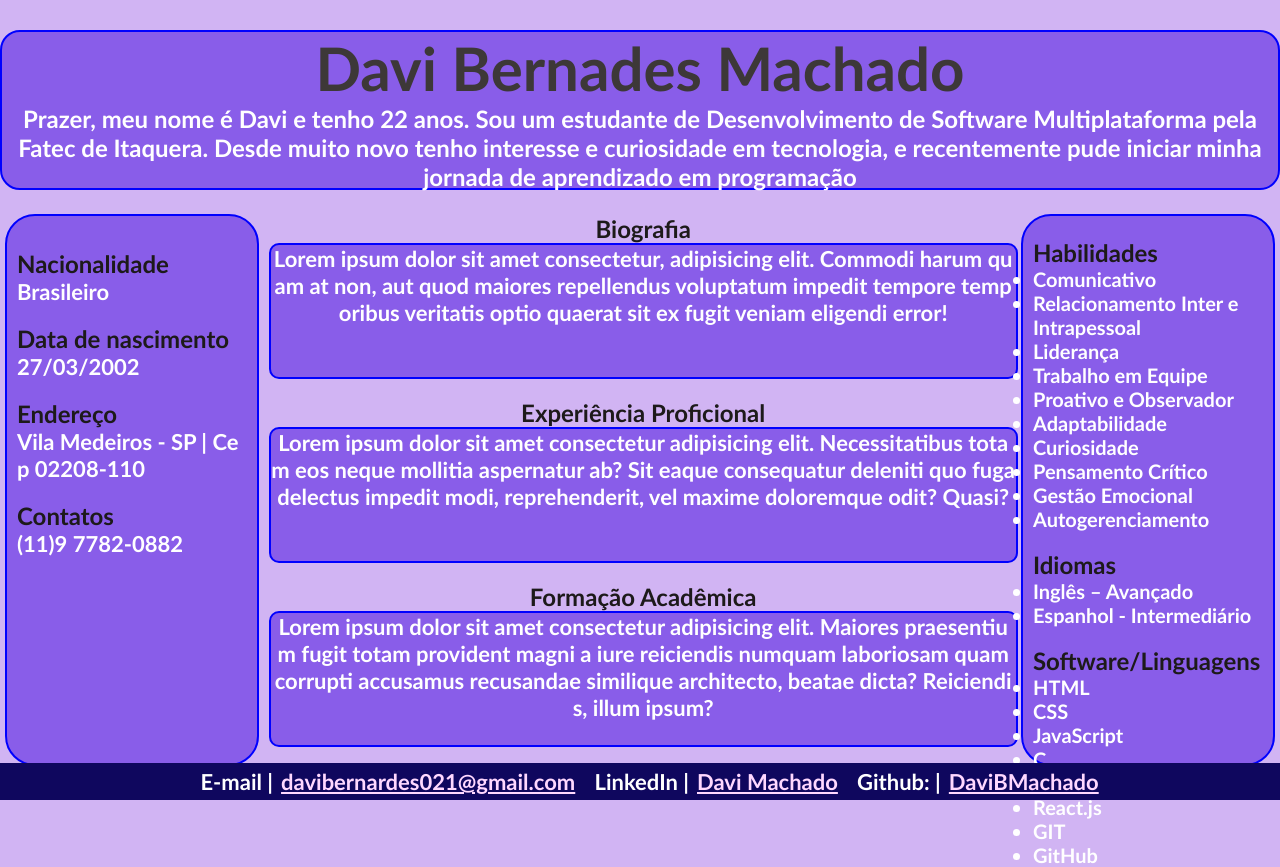
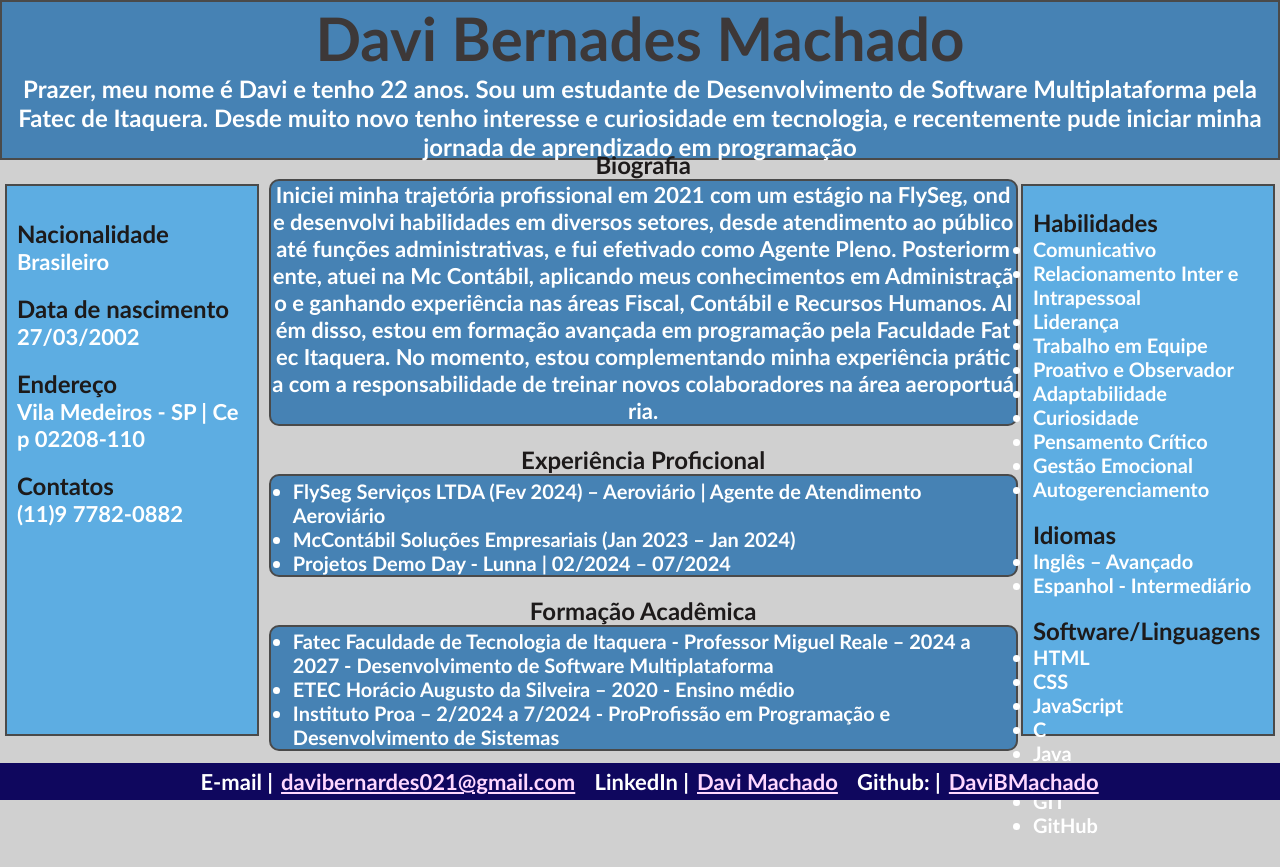
Before and after one commit to DaviBMachado/Apresentacao-Pessoal-Fatec, a plain HTML site: page index.html in a window 1280 px wide. After the commit the page ends 837 px from the top, so only its background shows below. Drawn offline with Linux system fonts and the light colour scheme; a web font is replaced by a local one.

Commit message:
Add files via upload

```diff
--- a/assets/style.css
+++ b/assets/style.css
@@ -12,11 +12,11 @@
 body {
     width: 100%;
     height: 100%;
-    background-color: hsl(267, 72%, 83%);
+    background-color: #D0D0D0;
+    ;
 }
 
 header {
-    padding: 30px 0 0 0;
     display: flex;
     justify-content: center;
 }
@@ -40,11 +40,10 @@ p {
 nav {
     width: 100%;
     height: 20vh;
-    border: solid 2px blue;
-    border-radius: 20px;
+    border: solid 2px #4A4A4A;
     display: flex;
     justify-content: center;
-    background-color: #895de9;
+    background-color: #4682B4 ;
 }
 
 nav h2{
@@ -70,9 +69,8 @@ aside {
     padding: 10px;
     display: flex;
     justify-content: center;
-    background-color: #895de9;
-    border-radius: 30px;
-    border: solid 2px blue;
+    background-color: #5DADE2;
+    border: solid 2px #4A4A4A;
 }
 
 #left {
@@ -88,7 +86,8 @@ aside {
     margin-top: 5%;
     width: fit-content;
 }
-#right li{
+
+li{
     font-size: 20px;
     font-weight: 600;
 }
@@ -102,19 +101,23 @@ main {
     align-items: center;
     justify-content: center;
 }
-
 section {
+    display: flex;
+    flex-direction: row;
+    align-items: baseline;
     height: 69vh;
-    border: solid 2px blue;
+    border: solid 2px #4A4A4A;
     border-radius: 10px;
     width: 100%;
-    background-color: #895de9;
+    background-color: #4682B4 ;
 }
 
 section p {
     text-align: center;
 }
-
+.lista-sct{
+    padding: 1.5%;
+}
 footer {
     width: 100%;
     bottom: 0;
--- a/index.html
+++ b/index.html
@@ -28,20 +28,34 @@
         </aside>
         <main>
             <h2>Biografia</h2>
-            <section><p>Lorem ipsum dolor sit amet consectetur, adipisicing elit. Commodi harum quam at non, aut quod maiores repellendus voluptatum impedit tempore temporibus veritatis optio quaerat sit ex fugit veniam eligendi error!</p></section>
+            <section><p>Iniciei minha trajetória profissional em 2021 com um estágio na FlySeg, onde desenvolvi habilidades em diversos setores, desde atendimento ao público até funções administrativas, e fui efetivado como Agente Pleno. Posteriormente, atuei na Mc Contábil, aplicando meus conhecimentos em Administração e ganhando experiência nas áreas Fiscal, Contábil e Recursos Humanos. Além disso, estou em formação avançada em programação pela Faculdade Fatec Itaquera. No momento, estou complementando minha experiência prática com a responsabilidade de treinar novos colaboradores na área aeroportuária.</p></section>
             <br>
             <h2>Experiência Proficional</h2>
-            <section><p>Lorem ipsum dolor sit amet consectetur adipisicing elit. Necessitatibus totam eos neque mollitia aspernatur ab? Sit eaque consequatur deleniti quo fuga delectus impedit modi, reprehenderit, vel maxime doloremque odit? Quasi?</p>
+            <section><p class="lista-sct">
+                <ul>
+                    <li>FlySeg Serviços LTDA (Fev 2024) – Aeroviário | Agente de Atendimento
+                        Aeroviário</li>
+                    <li>McContábil Soluções Empresariais (Jan 2023 – Jan 2024)</li>
+                    <li>Projetos Demo Day - Lunna | 02/2024 – 07/2024</li>
+                </ul>
+            </p>
             </section>
             <br>
             <h2>Formação Acadêmica</h2>
-            <section><p>Lorem ipsum dolor sit amet consectetur adipisicing elit. Maiores praesentium fugit totam provident magni a iure reiciendis numquam laboriosam quam corrupti accusamus recusandae similique architecto, beatae dicta? Reiciendis, illum ipsum?</p>
+            <section><p class="lista-sct"><ul>
+                <li>Fatec Faculdade de Tecnologia de Itaquera - Professor Miguel Reale – 2024 a
+                    2027 - Desenvolvimento de Software Multiplataforma</li>
+                <li>ETEC Horácio Augusto da Silveira – 2020 - Ensino médio</li>
+                <li>Instituto Proa – 2/2024 a 7/2024 - ProProfissão em Programação e
+                    Desenvolvimento de Sistemas</li>
+            </ul></p>
             </section>
             <br>
         </main>
         <aside>
             <div id="right">
                 <h2>Habilidades</h2>
+                <div class="cente">
                     <p><ul>
                         <li>Comunicativo</li>
                         <li>Relacionamento Inter e Intrapessoal</li>
@@ -54,6 +68,7 @@
                         <li>Gestão Emocional</li>
                         <li>Autogerenciamento</li></ul>
                     </p>
+                </div>
                 <br>
                 <p>
                     <h2>Idiomas</h2>
```
Lines whose indentation alone changed are shown as unchanged.
